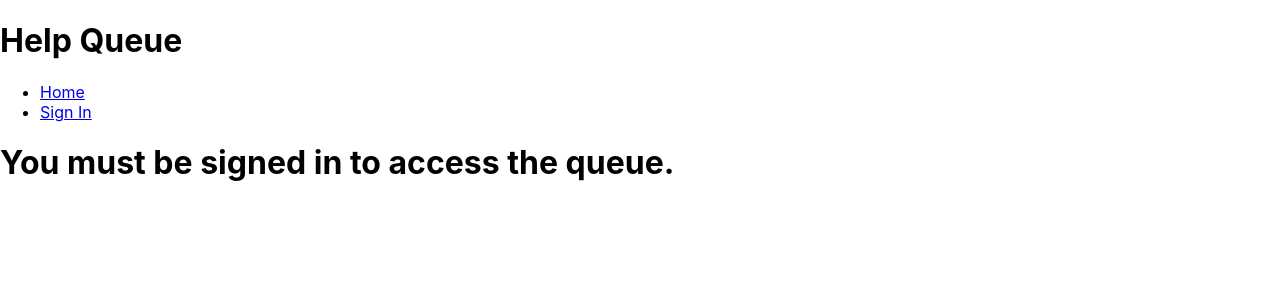
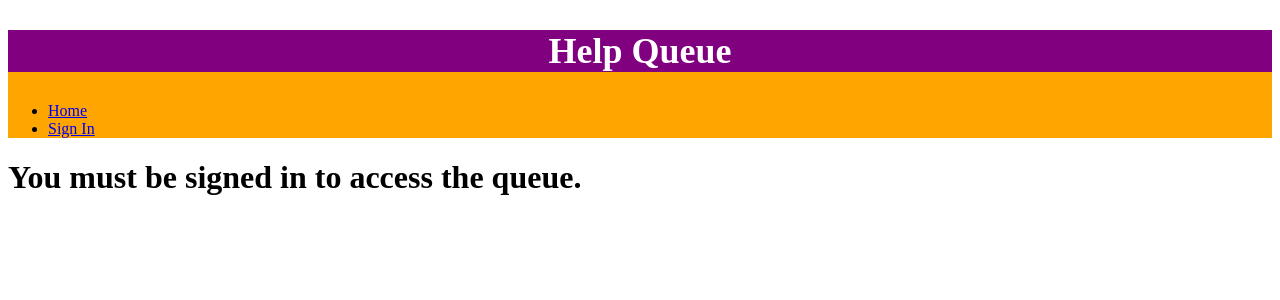
Before and after one commit to carolinecerussi/ChurroChurro, a React (Create React App) app: page / in a window 1280 px wide. Shown: the top 300 px of the page. Built offline with nearby package versions, Linux system fonts and the light colour scheme; no server answers; the database is empty.

Commit message:
Add support for styled-components library, refactor Header component to use library

```diff
--- a/package.json
+++ b/package.json
@@ -12,6 +12,7 @@
     "react-dom": "^18.2.0",
     "react-router-dom": "^6.4.0",
     "react-scripts": "5.0.1",
+    "styled-components": "^5.3.5",
     "web-vitals": "^2.1.4"
   },
   "scripts": {
--- a/src/components/Header.js
+++ b/src/components/Header.js
@@ -1,22 +1,36 @@
-import React from "react";
+import React from 'react';
+import { Link } from 'react-router-dom';
+import styled from 'styled-components';
 
-import { Link } from "react-router-dom";
+const HelpQueueHeader = styled.h1`
+  font-size: 24px;
+  text-align: center;
+  color: white;
+  background-color: purple;
+`;
 
-function Header(){
+const StyledWrapper = styled.section`
+  background-color: orange;
+`;
+
+function Header() {
   return (
+    <StyledWrapper>
       <React.Fragment>
-      <h1> Help Queue</h1>
+        <HelpQueueHeader>
+          <h1>Help Queue</h1>
+        </HelpQueueHeader>
         <ul>
           <li>
-          <Link to="/">Home</Link>
+            <Link to='/'>Home</Link>
           </li>
           <li>
-          <Link to="/sign-in">Sign In</Link>
+            <Link to='/sign-in'>Sign In</Link>
           </li>
         </ul>
       </React.Fragment>
+    </StyledWrapper>
   );
 }
 
-
 export default Header;
--- a/src/index.css
+++ b/src/index.css
@@ -1,8 +1,9 @@
-body {
-  margin: 0;
-  font-family: -apple-system, BlinkMacSystemFont, 'Segoe UI', 'Roboto', 'Oxygen',
-    'Ubuntu', 'Cantarell', 'Fira Sans', 'Droid Sans', 'Helvetica Neue',
-    sans-serif;
+/* body {
+  color: rgba(203, 203, 76, 0.824);
+  margin: 20pt;
+  text-align: center;
+  background-color: rgb(225, 248, 255);
+  font-family: 'monaco', sans-serif;
   -webkit-font-smoothing: antialiased;
   -moz-osx-font-smoothing: grayscale;
 }
@@ -10,4 +11,4 @@ body {
 code {
   font-family: source-code-pro, Menlo, Monaco, Consolas, 'Courier New',
     monospace;
-}
+} */
```
Also changed, not shown: 1 other file (tests, documents, lock files or other folders). Lines whose indentation alone changed are shown as unchanged.
